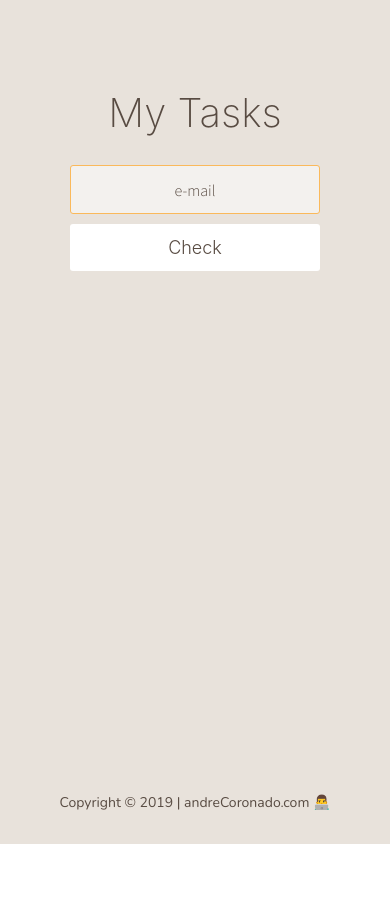
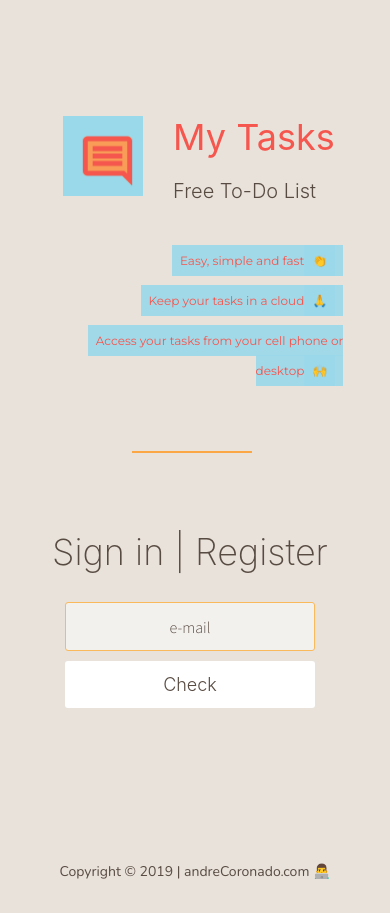
Before and after one commit to andrecoronado/My-Tasks, a React (Create React App) app in the folder client/: page / in a window 390 px wide. Before the commit the page ends 844 px from the top, so only its background shows below. Built offline with nearby package versions, Linux system fonts and the light colour scheme; a web font is replaced by a local one.

Commit message:
Add initial page

```diff
--- a/client/public/query.css
+++ b/client/public/query.css
@@ -20,6 +20,51 @@ Extra small devices (portrait phones, less than 576px)*/
         font-size: 18px;
         padding-top: 17px;
     }
+    .login h1{
+        font-size: 36px;
+    }
+    .login h2{
+        font-size: 20px;
+    }
+    .login h3{
+        font-size: 36px;
+    }
+
+    li{
+        font-size: 12px;
+    }
+
+    .login img{
+        text-align: right;
+        height: 80px;
+      }
+
+    footer{
+        position: relative;
+        margin-top: 10%;
+    }
+    .login .page{
+        margin-bottom: 10%;
+    }
+    .login .page-user{
+        margin-top: 10%;
+        border-left: 0px;
+        margin-left: 20px;
+    }
+
+    .login .container-fluid {
+        margin: 15% -15px 25% -15px;
+    }
+
+    .login .page:after {
+        display: block;
+        height: 2px;
+        background-color: #fba746;
+        content: " ";
+        width: 40%;
+        margin-left: 23%;
+        margin-top: 20%;
+    }
 }
 
 
@@ -30,12 +75,71 @@ Extra small devices (portrait phones, less than 576px)*/
     .note {
         width: 75%;
     }
+
+    footer{
+        position: relative;
+        margin-top: 10%;
+    }
+
+    .login h2{
+        font-size: 24px;
+    }
+
+    li{
+        font-size: 16px;
+    }
+    .login .page{
+        margin-bottom: 10%;
+    }
+    .login .page-user{
+        margin-top: 10%;
+        border-left: 0px;
+        margin-left: 20px;
+    }
+    .login .container-fluid {
+        margin: 15% -15px 15% -15px;
+    }
+    .login .page:after {
+        display: block;
+        height: 2px;
+        background-color: #fba746;
+        content: " ";
+        width: 40%;
+        margin-left: 23%;
+        margin-top: 20%;
+    }
 }
 
 
 /* Medium devices (tablets, 768px and up)*/
 
-@media (min-width: 768px) and (max-width: 991.98px) {}
+@media (min-width: 768px) and (max-width: 991.98px) {
+    footer{
+        position: relative;
+        margin-top: 10%;
+    }
+
+    .login .page{
+        margin-bottom: 10%;
+    }
+    .login .page-user{
+        margin-top: 10%;
+        border-left: 0px;
+        margin-left: 20px;
+    }
+    .login .container-fluid {
+        margin: 15% -15px 15% -15px;
+    }
+    .login .page:after {
+        display: block;
+        height: 2px;
+        background-color: #fba746;
+        content: " ";
+        width: 40%;
+        margin-left: 23%;
+        margin-top: 20%;
+    }
+}
 
 
 /* Large devices (desktops, 992px and up)*/
@@ -46,3 +150,10 @@ Extra small devices (portrait phones, less than 576px)*/
 /* Extra large devices (large desktops, 1200px and up)*/
 
 @media (min-width: 1200px) {}
+
+@media (max-height: 650px) {
+    footer{
+        position: relative;
+        margin-top: 10%;
+    }
+}
--- a/client/public/styles.css
+++ b/client/public/styles.css
@@ -25,8 +25,13 @@ header {
 }
 
 header h1 {
-  color: #fff;
-  font-weight: 200;
+  color: #f5564e;
+  font-weight: 400;
+}
+
+header img {
+  height: 40px;
+  vertical-align: text-bottom;
 }
 
 footer {
@@ -71,23 +76,75 @@ footer p {
   background: #e8e2db;
 }
 
-.login .container {
-  margin: 10% auto 0 auto;
-  padding: 50px 0 0 0;
+.login .container-fluid {
+  margin: 7% -15px 0 -15px;
+  padding: 30px 0 0 0;
   text-align: center;
 }
 
-.login .container h1 {
+
+.login h1{
+  font-size: 55px;
+  font-weight: 400;
+  color: #f5564e;
+  text-align: left;
+}
+
+.login h2 {
+  font-size: 26px;
+  font-weight: 300;
+  color: #584b42;
+  margin-top: 20px;
+  text-align: left;
+}
+
+.login h3 {
   font-size: 40px;
   font-weight: 200;
   color: #584b42;
 }
 
-.login .container h2 {
-  font-size: 36px;
+.login h4 {
+  font-size: 24px;
   font-weight: 400;
   color: #fab95b;
   margin-top: 20px;
+}
+
+.login .page{
+  margin: 7% 3% 3% 20%;
+}
+
+.login .page-user{
+  margin-top: 10%;
+  border-left: 3px #fab95b solid ;
+}
+
+.login img{
+  text-align: right;
+  height: 120px;
+}
+
+ul{
+  padding-top: 30px;
+  list-style: none;
+  margin-right: 5%;
+}
+
+li{
+  font-weight: 800 !important;
+  font-style: normal;
+  font-family: 'Montserrat', sans-serif;
+  font-size: 18px;
+  line-height: 2.5;
+  text-align: right;
+  color: #f5564e;
+  padding: 5px;
+
+}
+li span{
+  background-color: rgb(153,217, 234, 0.9);
+  padding: 8px;
 }
 
 ::placeholder {
@@ -171,7 +228,7 @@ input:active {
   background: #fff;
   border-radius: 7px;
   box-shadow: 0 2px 5px #ccc;
-  padding: 10px;
+  padding: 10px 10px 0 10px;
   width: 400px;
   margin: 16px;
   float: left;
@@ -185,11 +242,26 @@ input:active {
 }
 .note p {
   font-size: 1.1em;
-  margin-bottom: 10px;
+  margin-bottom: 0px;
+  padding-bottom: 10px;
   white-space: pre-wrap;
   word-wrap: break-word;
   color: #584b42;
   font-weight: 300;
+  border-bottom: 1px #fab85b52 solid;
+}
+
+.note label{
+  margin-bottom: 0px;
+  padding-bottom: 0px;
+}
+
+.tooltip .tooltip-inner{
+  background-color: #f5564e;
+}
+
+.bs-tooltip-bottom .arrow::before {
+  border-bottom-color: #f5564e !important;
 }
 
 .note button {
--- /dev/null
+++ b/client/src/components/Emoji.jsx
@@ -0,0 +1,12 @@
+import React from 'react';
+const Emoji = props => (
+    <span
+        className="emoji"
+        role="img"
+        aria-label={props.label ? props.label : ""}
+        aria-hidden={props.label ? "false" : "true"}
+    >
+        {props.symbol}
+    </span>
+);
+export default Emoji;
--- a/client/src/components/Footer.jsx
+++ b/client/src/components/Footer.jsx
@@ -1,10 +1,11 @@
-import React from "react";
+import React from "react"
+import Emoji from "./Emoji"
 
 function Footer() {
   const year = new Date().getFullYear();
   return (
     <footer>
-      <p>Copyright © {year} | andreCoronado.com 👨‍💻</p>
+      <p>Copyright © {year} | andreCoronado.com <Emoji symbol="👨‍💻" label="amazing"/></p>
     </footer>
   );
 }
--- a/client/src/components/Header.jsx
+++ b/client/src/components/Header.jsx
@@ -1,8 +1,8 @@
 import React from "react";
-import InsertCommentTwoToneIcon from '@material-ui/icons/InsertCommentTwoTone';
 import PowerSettingsNewIcon from '@material-ui/icons/PowerSettingsNew';
-import { Container, Row, Col }  from 'react-bootstrap';
+import { Container, Row, Col, OverlayTrigger, Tooltip }  from 'react-bootstrap';
 import apis  from '../api'
+
 
 function Header(props) {
 
@@ -19,13 +19,19 @@ function Header(props) {
         <Row >
           <Col xs={10} md={11}>
             <h1>
-              <InsertCommentTwoToneIcon htmlColor={'#f5564e'}/>
+              <img  src="logo.png" alt="My Tasks"/>
                My Tasks
             </h1>
           </Col>
-          <Col xs={2} md={1} className="icon-exit" onClick={handleClick} >
-            <PowerSettingsNewIcon  color="secondary"/>
-          </Col>
+          <OverlayTrigger
+            key={'bottom'}
+            placement={'bottom'}
+            overlay={<Tooltip id={`tooltip-bottom`}>Logoff</Tooltip>}
+          >
+            <Col xs={2} md={1} className="icon-exit" onClick={handleClick} >
+              <PowerSettingsNewIcon  color="secondary"/>
+            </Col>
+          </OverlayTrigger>
         </Row>
       </Container>
     </header>
--- /dev/null
+++ b/client/src/components/List.jsx
@@ -0,0 +1,14 @@
+import React from "react";
+import Emoji from "./Emoji"
+
+function List() {
+  return (
+    <ul>
+      <li><span>Easy, simple and fast<Emoji symbol="👏" label="very nice"/></span></li>
+      <li><span>Keep your tasks in a cloud<Emoji symbol="🙏" label="please"/></span></li>
+      <li><span>Access your tasks from your cell phone or desktop<Emoji symbol="🙌" label="amazing"/></span></li>
+    </ul>
+  );
+}
+
+export default List;
--- a/client/src/components/Login.jsx
+++ b/client/src/components/Login.jsx
@@ -1,9 +1,11 @@
 import React from "react"
 import apis  from '../api'
-import Footer from "./Footer";
+import Footer from "./Footer"
+import List from "./List"
+import { Container, Row, Col }  from 'react-bootstrap'
 
 function Login(props)  {
-  const headerName="My Tasks"
+  const headerName="Sign in | Register"
 
   function  handleChange(event) {
     let { name, value } = event.target
@@ -68,18 +70,38 @@ function Login(props)  {
 
   return (
       <section className = "login">
-        <div className = "container">
-          <h1>{ headerName }</h1>
+        <Container fluid={true}>
+          <Row >
+              <Col xs={12} sm={12} md={12} lg={6}>
+                <div className="page">
+                  <Row >
+                    <Col xs={4} sm={3} md={4}>
+                      <img  src="logo.png" alt="My Tasks"/>
+                    </Col>
+                    <Col xs={8} sm={9} md={8}>
+                      <h1>My Tasks</h1>
+                      <h2>Free To-Do List</h2>
+                    </Col>
+                  </Row>
+                  <List />
+                </div>
+              </Col>
+            <Col xs={12} sm={12} md={12} lg={6}>
+              <div className="page-user">
+                  <h3>{ headerName }</h3>
                   <form className="form">
                     <input type="email" placeholder="e-mail" onChange={handleChange} onBlur={handleBlur}  name="email" value={props.login.email} />
                     {props.login.register === false && (<input  type="text" placeholder="Full Name" onChange={handleChange}  name="name" value={props.login.name} />)}
                     {props.login.register !== "" && (<input type="password" placeholder="Password" onChange={handleChange}  name="password" value={props.login.password}/>)}
                     {props.login.register === false && (<input  type="password" placeholder="Confirm Password" onChange={handleChange}  name="confirmPassword"/>)}
-            {props.login.register !== "" && (<button  onClick={submitForm}>{props.login.register ? "Login" : "Register"}</button>)}
+                    {props.login.register !== "" && (<button  onClick={submitForm}>{props.login.register ? "Sig in" : "Register"}</button>)}
                     {props.login.register === "" && (<button onClick={submitForm}>Check</button>)}
-            <h2> {props.login.message}</h2>
+                    <h4> {props.login.message}</h4>
                   </form>
               </div>
+            </Col>
+          </Row>
+        </Container>
       <Footer />
     </section>)
 }
```
Also changed, not shown: client/public/logo.png (added). Lines whose indentation alone changed are shown as unchanged.
